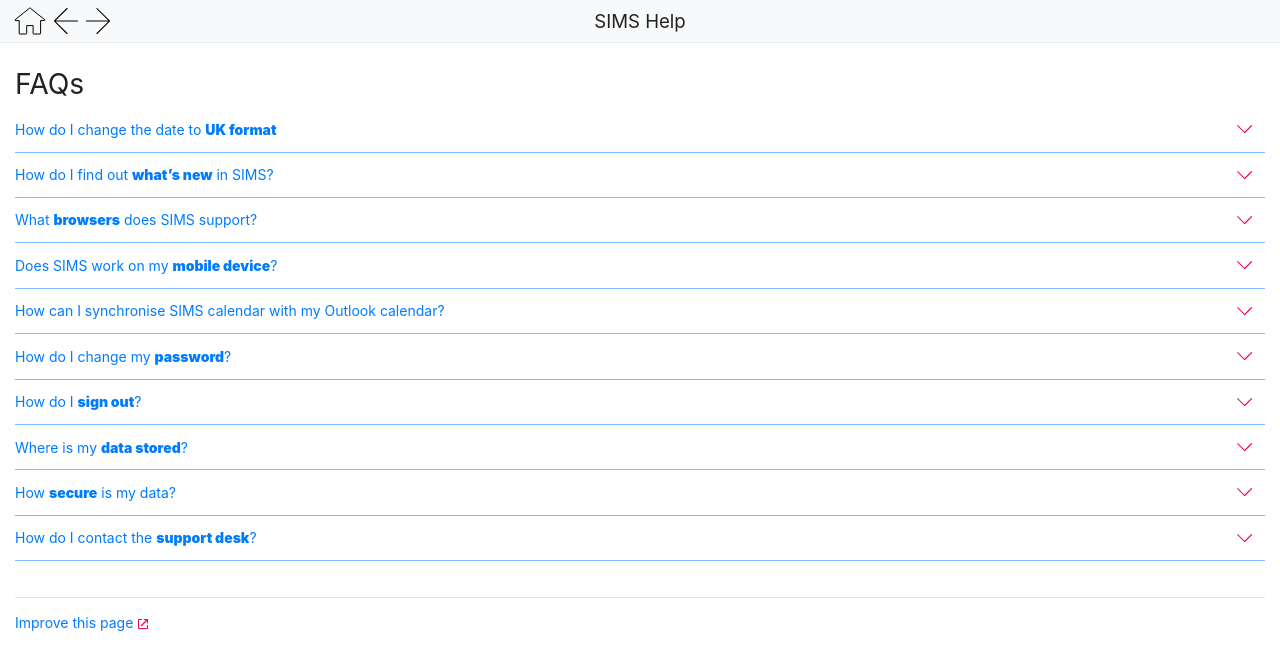
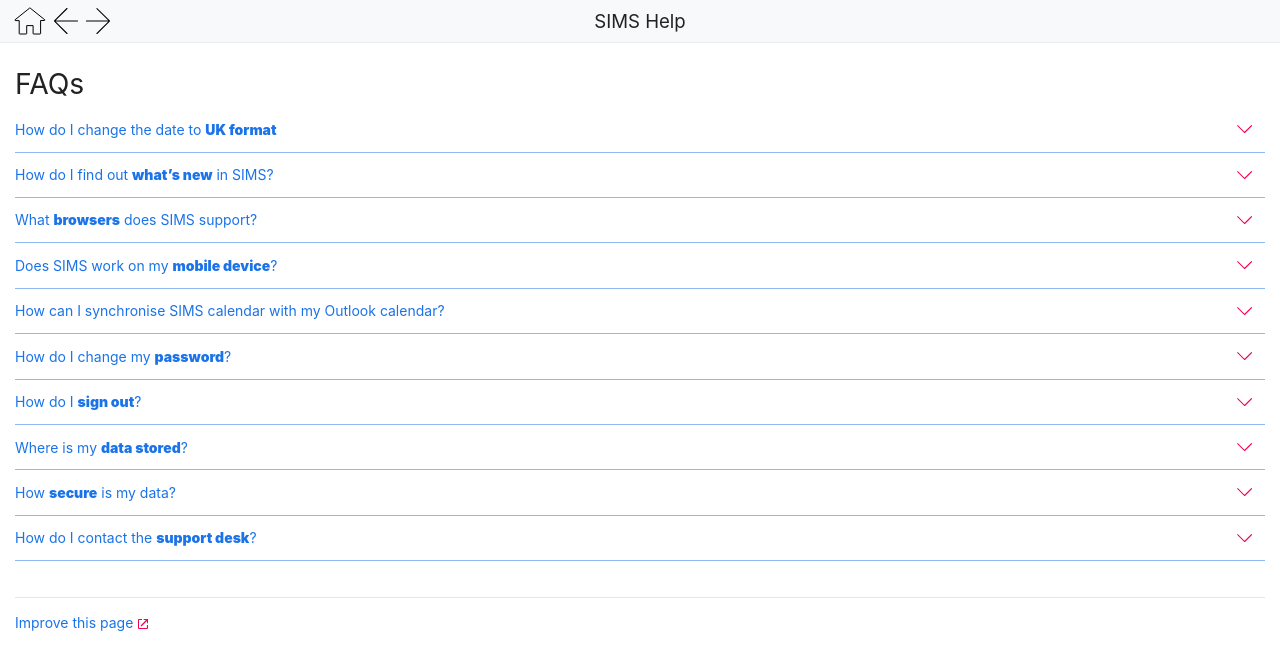
Before and after one commit to TrautsNottus/trautsnottus.github.io, a Jekyll site: the page built from _docs/getting-started/FAQs.md, in a window 1280 px wide. Shown: the top 670 px of the page. Built offline with Jekyll 4.4.1, drawn with Linux system fonts in a browser that asks for light colours; nearby versions of some CDN libraries.

Commit message:
link colour

```diff
--- a/_sass/_variables.scss
+++ b/_sass/_variables.scss
@@ -168,7 +168,7 @@
 $dt-font-weight:              $font-weight-bold !default;
 
 
-$link-color:                #007bff !default;
+$link-color:               #1a73e8 !default;
 $link-decoration:           none !default;
 $link-hover-color:          darken($link-color, 15%) !default;
 $link-hover-decoration:     underline !default;
```
